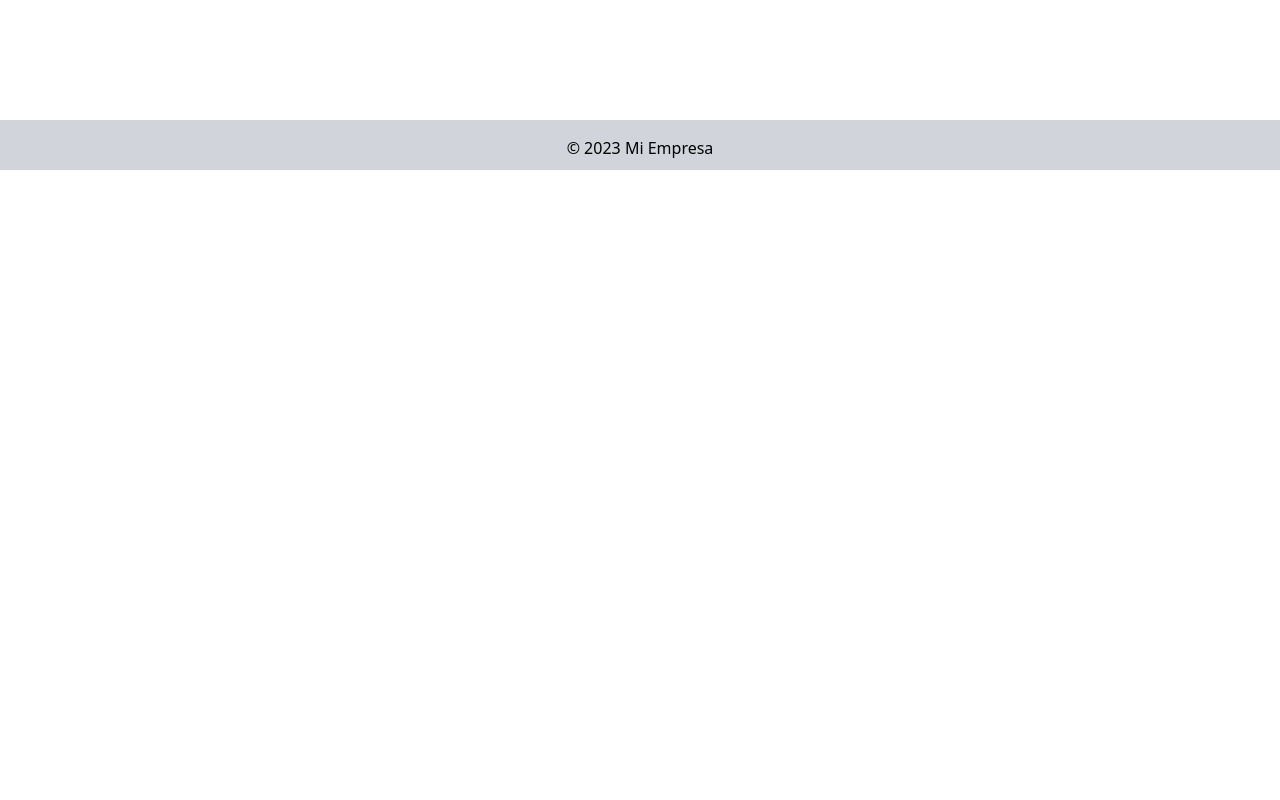
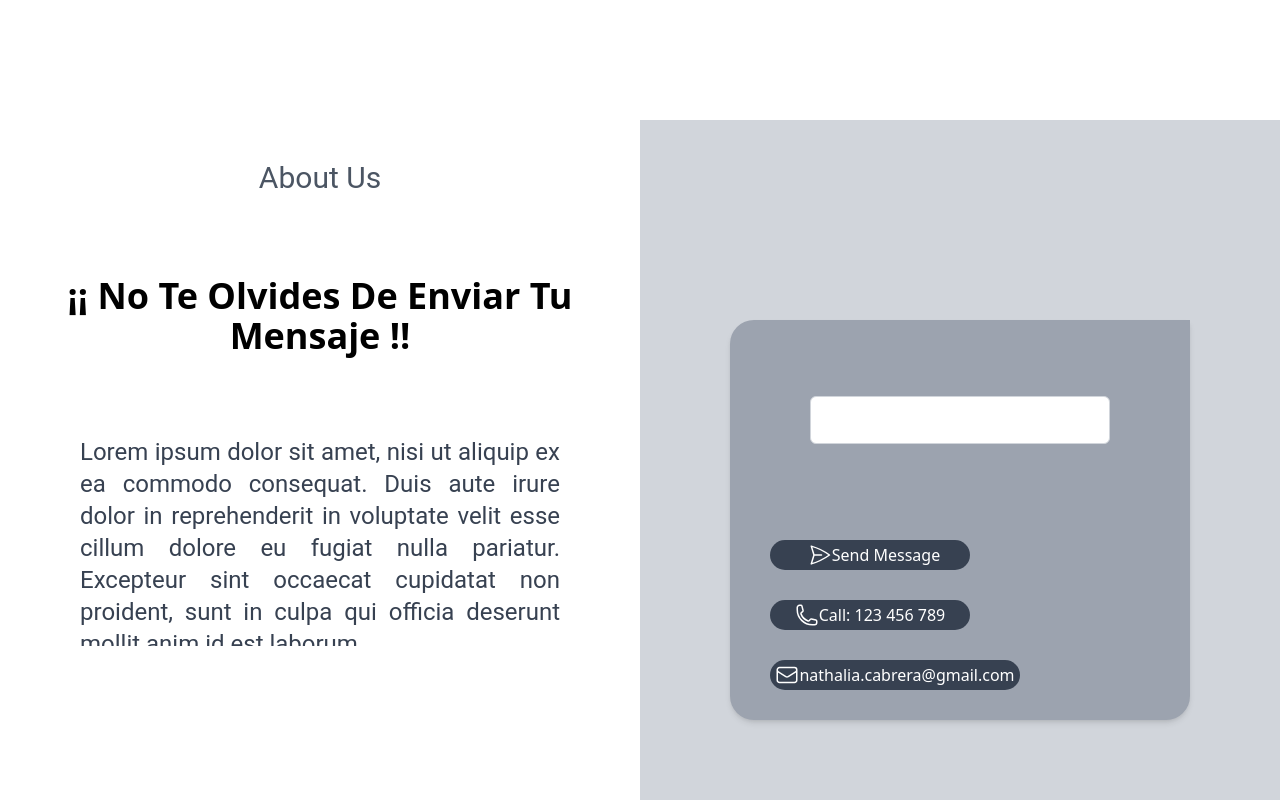
Before and after one commit to ncrevelo/interfaces, a React (Vite) app: page / in a window 1280 px wide. Shown: the part 3940-4740 px from the top of the page. Before the commit the page ends 4110 px from the top, so only its background shows below. Built offline with nearby package versions, Linux system fonts and the light colour scheme.

Commit message:
cambios (solo falta header y footer)

```diff
--- a/src/App.jsx
+++ b/src/App.jsx
@@ -111,6 +111,50 @@ export default function App() {
               </section>
   </section>
 </section>
+
+
+
+
+<section className="grid grid-cols-2 h-screen w-screen">
+  <section className="bg-white flex  ">
+    <section className="flex flex-col items-">
+      <h3 className=" flex flex-col  text-center  text-gray-600 font-oswald text-3xl pt-10  pb-10">About Us</h3>
+      <h2 className=" text-center text-4xl px-10 font-bold flex-col py-10 " >¡¡ No Te Olvides De Enviar Tu Mensaje !!</h2>
+      <section className="  text-2xl font-oswald px-[80px] text-gray-700 flex-col justify-center text-justify width: 100px height: auto word-wrap: break-word order-1 pt-10" style={{ maxHeight: '250px', overflowY: 'auto' }}>
+        <p > Lorem ipsum dolor sit amet, nisi ut aliquip ex ea commodo consequat. Duis aute irure dolor in reprehenderit in voluptate velit esse cillum dolore eu fugiat nulla pariatur. Excepteur sint occaecat cupidatat non proident, sunt in culpa qui officia deserunt mollit anim id est laborum.
+        </p>
+      </section>
+    </section>
+  </section>
+  <section className="bg-gray-300 flex felx-col justify-center " >
+    <section className=" w-[460px] h-[400px] grid grid-rows-2   overflow-hidden rounded-tr-none  border-1  bg-gray-400 rounded-3xl  shadow-md mx-auto my-auto">
+      <input type="text" className="border border-gray-300 p-2 w-[300px] h-12 rounded-md my-auto mx-auto"></input>
+      <section className="grid grid-rows-3 pt-5 pl-10">
+        <section className="rounded-full bg-gray-700 w-[200px] h-[30px] py-1 text-center text-white flex items-center justify-center">
+          <svg xmlns="http://www.w3.org/2000/svg" fill="none" viewBox="0 0 24 24" strokeWidth={1.5} stroke="currentColor" className="w-6 h-6 ml-2">
+          <path strokeLinecap="round" strokeLinejoin="round" d="M6 12L3.269 3.126A59.768 59.768 0 0121.485 12 59.77 59.77 0 013.27 20.876L5.999 12zm0 0h7.5" />
+          </svg>
+          <span>  Send Message</span>
+        </section>
+        <section className="rounded-full bg-gray-700 w-[200px] h-[30px] py-1 text-center text-white flex items-center justify-center">
+          <svg xmlns="http://www.w3.org/2000/svg" fill="none" viewBox="0 0 24 24" strokeWidth={1.5} stroke="currentColor" className="w-6 h-6">
+          <path strokeLinecap="round" strokeLinejoin="round" d="M2.25 6.75c0 8.284 6.716 15 15 15h2.25a2.25 2.25 0 002.25-2.25v-1.372c0-.516-.351-.966-.852-1.091l-4.423-1.106c-.44-.11-.902.055-1.173.417l-.97 1.293c-.282.376-.769.542-1.21.38a12.035 12.035 0 01-7.143-7.143c-.162-.441.004-.928.38-1.21l1.293-.97c.363-.271.527-.734.417-1.173L6.963 3.102a1.125 1.125 0 00-1.091-.852H4.5A2.25 2.25 0 002.25 4.5v2.25z" />
+          </svg>
+          <span>  Call: 123 456 789</span>
+        </section>
+        <section className="rounded-full bg-gray-700 w-[250px] h-[30px] py-1 text-center text-white flex items-center justify-center">
+          <svg xmlns="http://www.w3.org/2000/svg" fill="none" viewBox="0 0 24 24" strokeWidth={1.5} stroke="currentColor" className="w-6 h-6">
+          <path strokeLinecap="round" strokeLinejoin="round" d="M21.75 6.75v10.5a2.25 2.25 0 01-2.25 2.25h-15a2.25 2.25 0 01-2.25-2.25V6.75m19.5 0A2.25 2.25 0 0019.5 4.5h-15a2.25 2.25 0 00-2.25 2.25m19.5 0v.243a2.25 2.25 0 01-1.07 1.916l-7.5 4.615a2.25 2.25 0 01-2.36 0L3.32 8.91a2.25 2.25 0 01-1.07-1.916V6.75" />
+          </svg>
+
+          <span>  nathalia.cabrera@gmail.com</span>
+        </section>
+
+      </section>
+    </section>
+  </section>
+</section>
+
       </main>
 
       {/* Pie de página (Footer) */}
```
